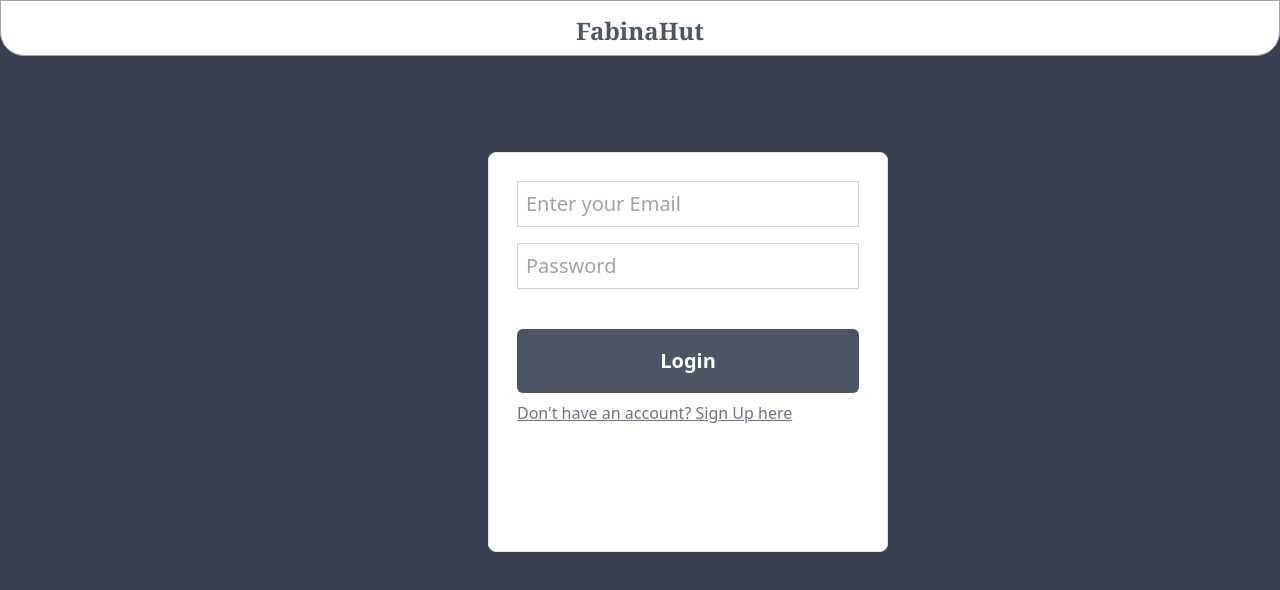
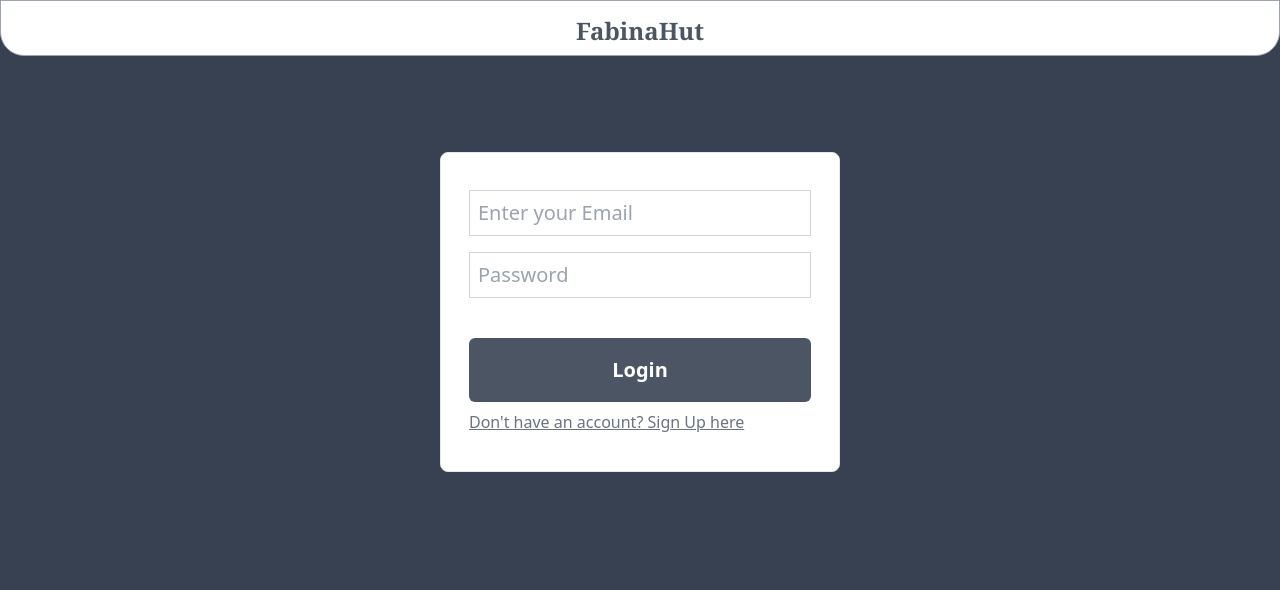
Before and after one commit to wasifkareem/fabinaHut-MERN, a React (Vite) app: page / in a window 1280 px wide. Shown: the top 590 px of the page. Built offline with nearby package versions, Linux system fonts and the light colour scheme.

Commit message:
Ui fixed

```diff
--- a/src/components/UserCard.jsx
+++ b/src/components/UserCard.jsx
@@ -22,11 +22,9 @@ const UserCard = () => {
     (state) => state.user.currentUser.user.picturePath
   );
 
-  // const imagePath = `/assets/public/${picturePath}`;
-
   return (
     <div>
-      <div className="  pb-6  sm:text-sm rounded-md bg-white mt-2  ml-6 sm:ml-4 mr-6 border flex flex-col  ">
+      <div className="  pb-6  sm:text-sm rounded-md bg-white mt-2  ml-6 sm:ml-4 sm:mr-0 mr-6 border flex flex-col  ">
         <section className="flex items-center">
           {
             <img
--- a/src/pages/Homepage.jsx
+++ b/src/pages/Homepage.jsx
@@ -71,11 +71,11 @@ const Homepage = () => {
     <div className="bg-slate-700 min-h-screen pt-20 ">
       <Navbar />
       <div className=" sm:flex ">
-        <div className=" sm:w-1/3 sm:fixed sm:mt-1  ">
+        <div className=" sm:w-[730px] sm:mt-1  ">
           <UserCard />
         </div>
 
-        <div className=" sm:flex sm:flex-col sm:max-w-[650px] sm:ml-[440px] sm:mt-1 ">
+        <div className=" sm:flex sm:flex-col   sm:mt-1 ">
           <section className="    rounded-md bg-white mt-10 sm:mt-2 mx-6 border flex flex-col  ">
             <div className="flex items-center">
               <img
@@ -168,7 +168,7 @@ const Homepage = () => {
 
           <Posts refresh={refresh} />
         </div>
-        <div className=" sm:fixed hidden lg:block right-0 bg-yellow-100 p-3  max-h-[500px] w-[250px] mt-[13px] mr-5 rounded-md ">
+        <div className=" hidden lg:block right-0 bg-yellow-100 p-3 h-fit w-[390px] mt-[13px] mr-5 rounded-md ">
           <section className="  mb-2 items-center flex justify-between mx-3 ">
             <p className="   font-semibold text-base text-gray-400">
               Sponsored
--- a/src/pages/Login.jsx
+++ b/src/pages/Login.jsx
@@ -7,19 +7,11 @@ import { useDispatch, useSelector } from "react-redux";
 const Login = () => {
   const navigate = useNavigate();
   const dispatch = useDispatch();
-  // let alert = useSelector((state) => state.user.currentUser.msg);
-
-  // if (alert) {
-  //   setTimeout(() => {
-  //     dispatch(logout());
-  //   }, 3000);
-  // }
-
   const handleClick = () => {
     navigate("/register");
   };
   return (
-    <div className=" bg-gray-700 min-h-screen  ">
+    <div className=" flex flex-col  items-center bg-gray-700 min-h-screen  ">
       <div className="  text-4xl border-solid border bg-white rounded-b-3xl h-20   w-full justify-center flex items-end pb-2    text-gray-600 border-gray-400 font-serif font-extrabold sm:text-2xl sm:h-14 ">
         FabinaHut
       </div>
@@ -56,7 +48,7 @@ const Login = () => {
             /* and other goodies */
           }) => (
             <form onSubmit={handleSubmit}>
-              <div className="  flex flex-col rounded-lg  p-4 sm:p-7 mt-24 mx-4  border-solid border   h-80 sm:h-[400px] bg-white sm:w-[400px] sm:ml-[488px]">
+              <div className="  flex flex-col justify-center rounded-lg  p-4 sm:p-7 mt-24 mx-4  border-solid border   h-80  bg-white sm:w-[400px] ">
                 <input
                   placeholder="Enter your Email"
                   type="email"
```
